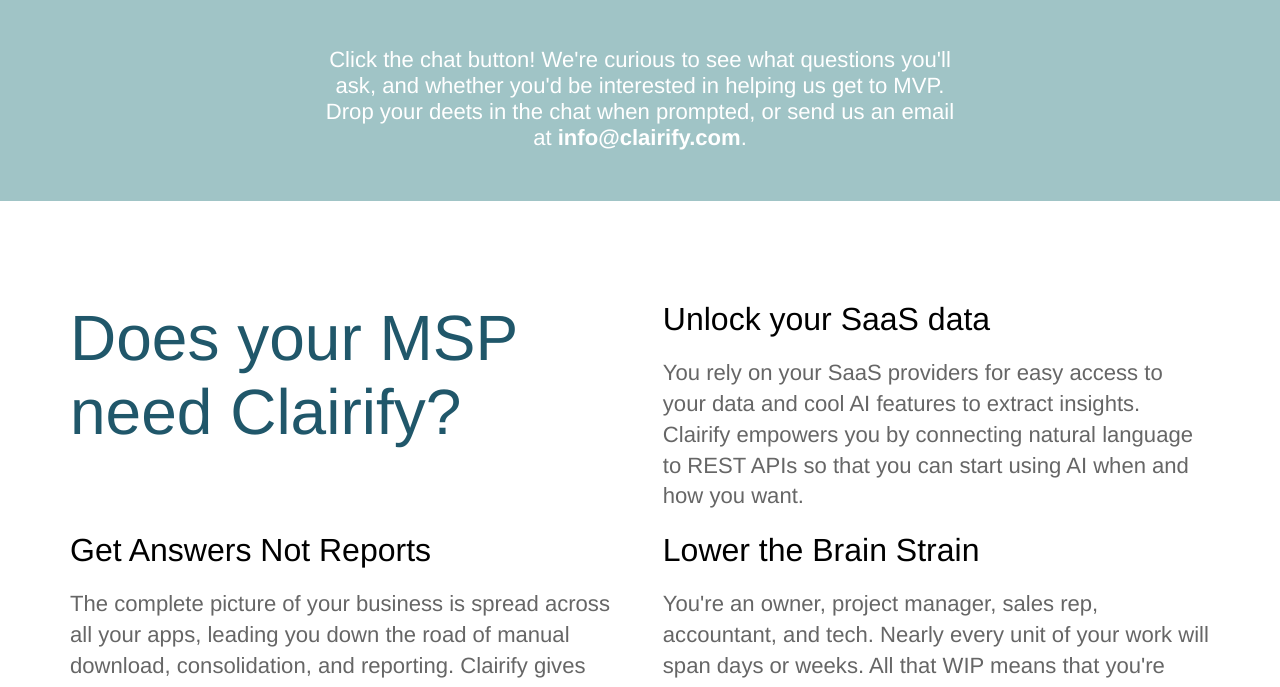
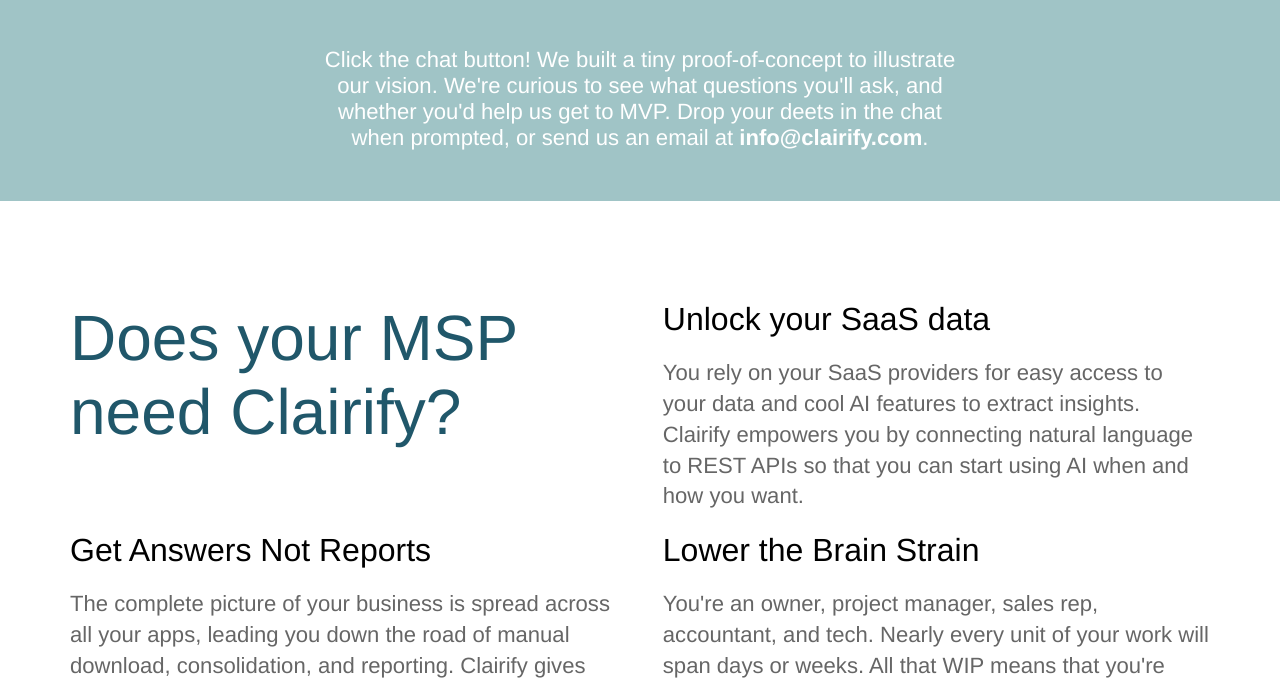
Before and after one commit to mdpatel2/mdpatel2.github.io, a Jekyll site: the page built from index.html, in a window 1280 px wide and 900 px high, scrolled down 657 px, cut to the strip 213-900 px from the top of the window. Built offline with Jekyll 4.4.1, drawn with Linux system fonts in a browser that asks for light colours.

Commit message:
fixed poc msg again

```diff
--- a/index.html
+++ b/index.html
@@ -18,8 +18,8 @@
 
 <section class="bottom-cta">
 	<!-- <h2 class="editable"><strong>Try our </strong>Proof of Concept</h2> -->
-	<div class="button alt">Click the chat button! We're curious to see what questions you'll ask, and whether you'd be interested in helping us get to MVP. Drop your deets in the chat when prompted, or send us an email at <strong>info@clairify.com</strong>.</div>
-</section>
+	<div class="button alt">Click the chat button! We built a tiny proof-of-concept to illustrate our vision. We're curious to see what questions you'll ask, and whether you'd help us get to MVP. Drop your deets in the chat when prompted, or send us an email at <strong>info@clairify.com</strong>.
+	</section>
 
 <!-- <section style="padding: 0">
 	<div class="container flex" style="text-align:center; ">
```
Also changed, not shown: 16 other files.
